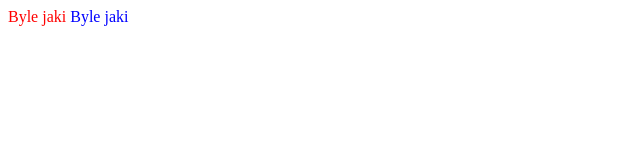
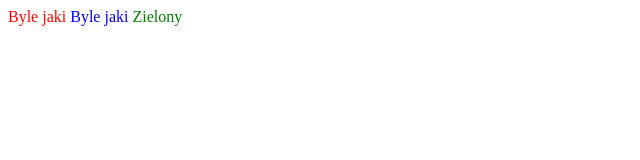
Before and after one commit to sampolska0506/cieszyn28, a plain HTML site: page index.html in a window 1280 px wide. Shown: the full height of the page, 0-640 px from the left. Drawn offline with Linux system fonts and the light colour scheme.

Commit message:
dodanie zielonego

```diff
--- a/index.html
+++ b/index.html
@@ -9,6 +9,6 @@
 <body>
     <font color="red">Byle jaki</font>
     <font color="blue">Byle jaki</font>
-
+    <font color="green">Zielony</font>
 </body>
 </html>
```
